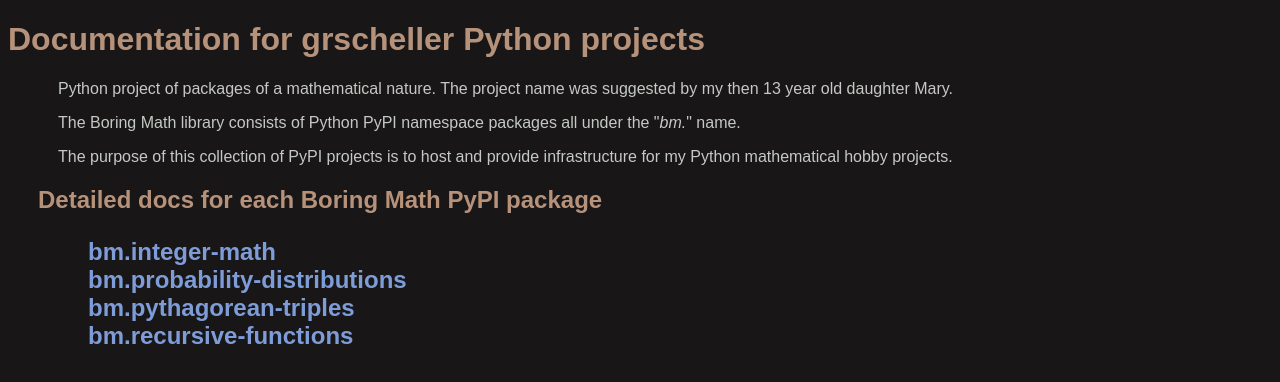
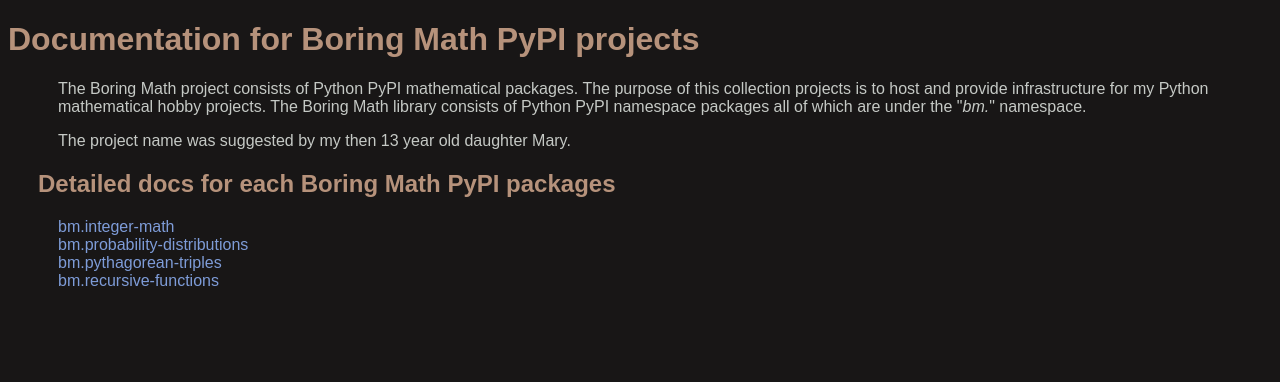
Before and after one commit to grscheller/bm-docs, a plain HTML site: page docs/index.html in a window 1280 px wide. Drawn offline with Linux system fonts and the light colour scheme.

Commit message:
Corrected typos and HTML errors from GH-Pages feedback

```diff
--- a/docs/index.html
+++ b/docs/index.html
@@ -8,23 +8,20 @@
 </head>
 
 <body>
-  <h1>Documentation for grscheller Python projects</h1>
+  <h1>Documentation for Boring Math PyPI projects</h1>
     <p>
-      Python project of packages of a mathematical nature. The project
-      name was suggested by my then 13 year old daughter Mary.
+      The Boring Math project consists of Python PyPI mathematical packages.
+      The purpose of this collection projects is to host and
+      provide infrastructure for my Python mathematical hobby projects.
+      The Boring Math library consists of Python PyPI namespace packages all
+      of which are under the "<em>bm.</em>" namespace.
     </p>
 
     <p>
-      The Boring Math library consists of Python PyPI namespace packages all
-      under the "<em>bm.</em>" name.
+      The project name was suggested by my then 13 year old daughter Mary.
     </p>
 
-    <p>
-      The purpose of this collection of PyPI projects is to host and
-      provide infrastructure for my Python mathematical hobby projects.
-    </p>
-
-    <h2>Detailed docs for each Boring Math PyPI package
+    <h2>Detailed docs for each Boring Math PyPI packages</h2>
       <p>
         <a href="integer-math/">bm.integer-math</a><br>
         <a href="probability-distributions/">bm.probability-distributions</a><br>
```
Also changed, not shown: 1 other file.
